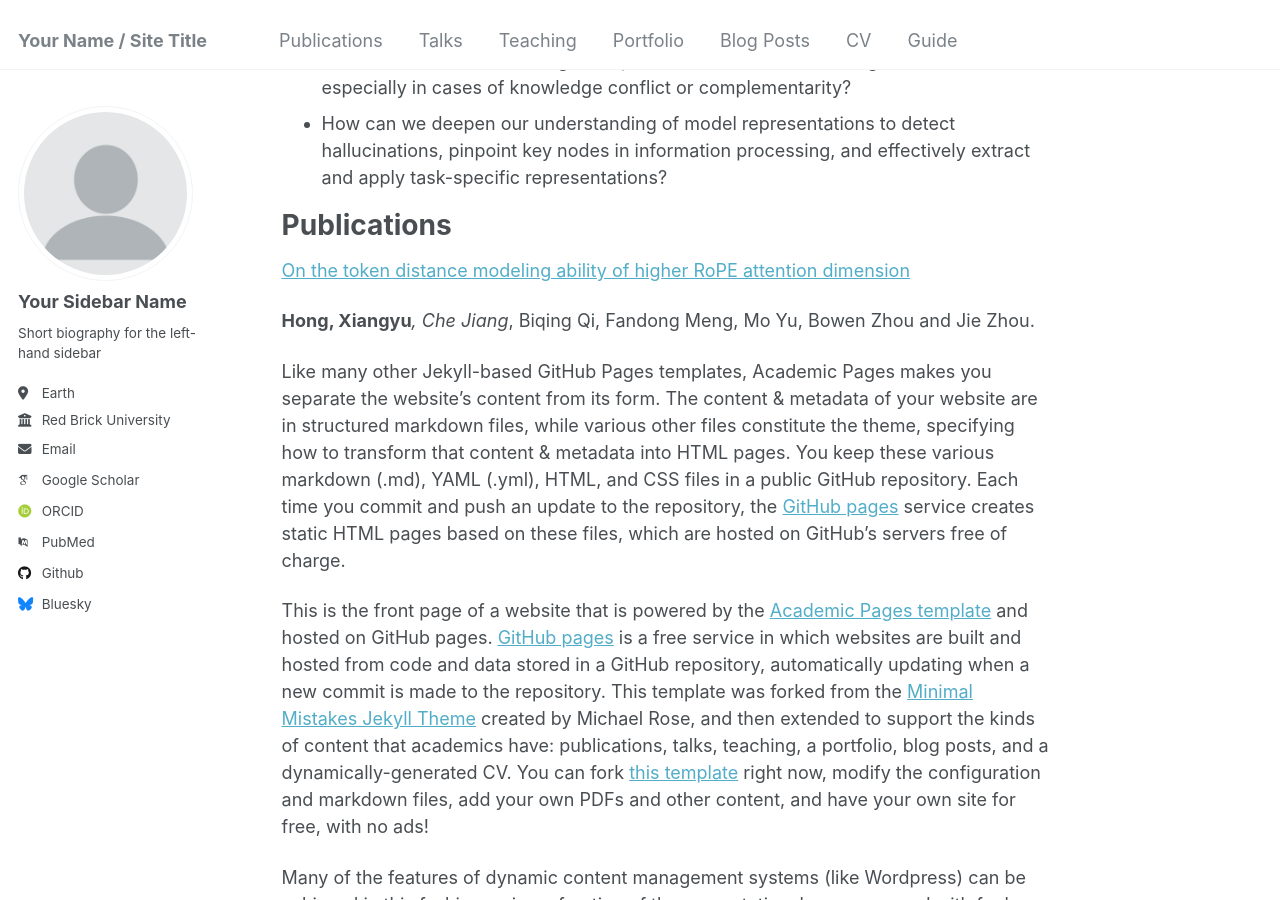
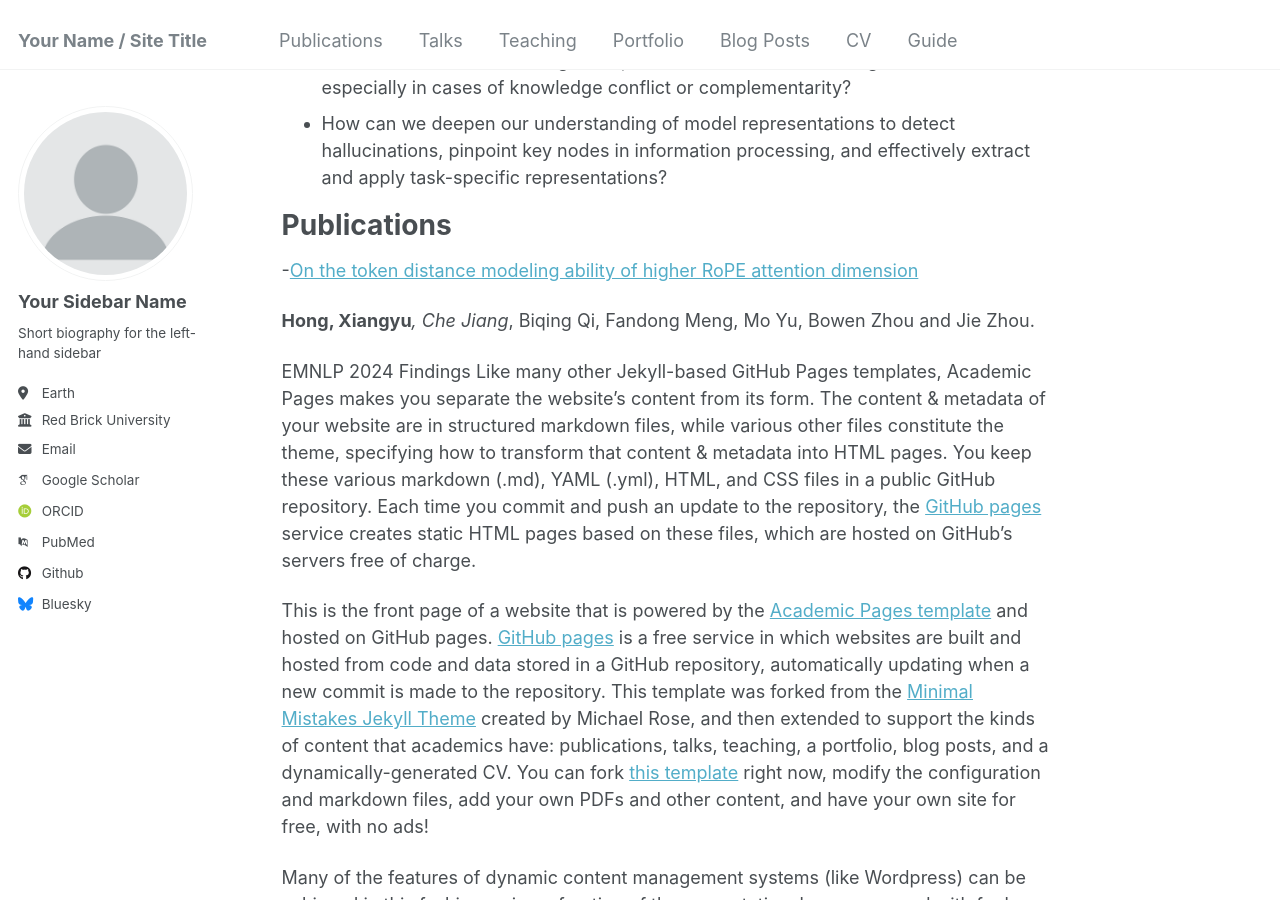
Before and after one commit to lilhongxy/lilhongxy.github.io, a Jekyll site: the page built from _pages/about.md, in a window 1280 px wide and 900 px high, scrolled down 338 px. Built offline with Jekyll 4.4.1, drawn with Linux system fonts in a browser that asks for light colours; some web fonts are replaced.

Commit message:
Update about.md

```diff
--- a/_pages/about.md
+++ b/_pages/about.md
@@ -19,11 +19,11 @@ My research interests focus on understanding the inner workings of large languag
 
 Publications
 ======
-[On the token distance modeling ability of higher RoPE attention dimension]([https://pages.github.com/](https://arxiv.org/pdf/2410.08703))
+-[On the token distance modeling ability of higher RoPE attention dimension]([https://pages.github.com/](https://arxiv.org/pdf/2410.08703))
 
 **Hong, Xiangyu***, Che Jiang*, Biqing Qi, Fandong Meng, Mo Yu, Bowen Zhou and Jie Zhou.
 
-
+EMNLP 2024 Findings
 Like many other Jekyll-based GitHub Pages templates, Academic Pages makes you separate the website's content from its form. The content & metadata of your website are in structured markdown files, while various other files constitute the theme, specifying how to transform that content & metadata into HTML pages. You keep these various markdown (.md), YAML (.yml), HTML, and CSS files in a public GitHub repository. Each time you commit and push an update to the repository, the [GitHub pages](https://pages.github.com/) service creates static HTML pages based on these files, which are hosted on GitHub's servers free of charge.
 
 
```
